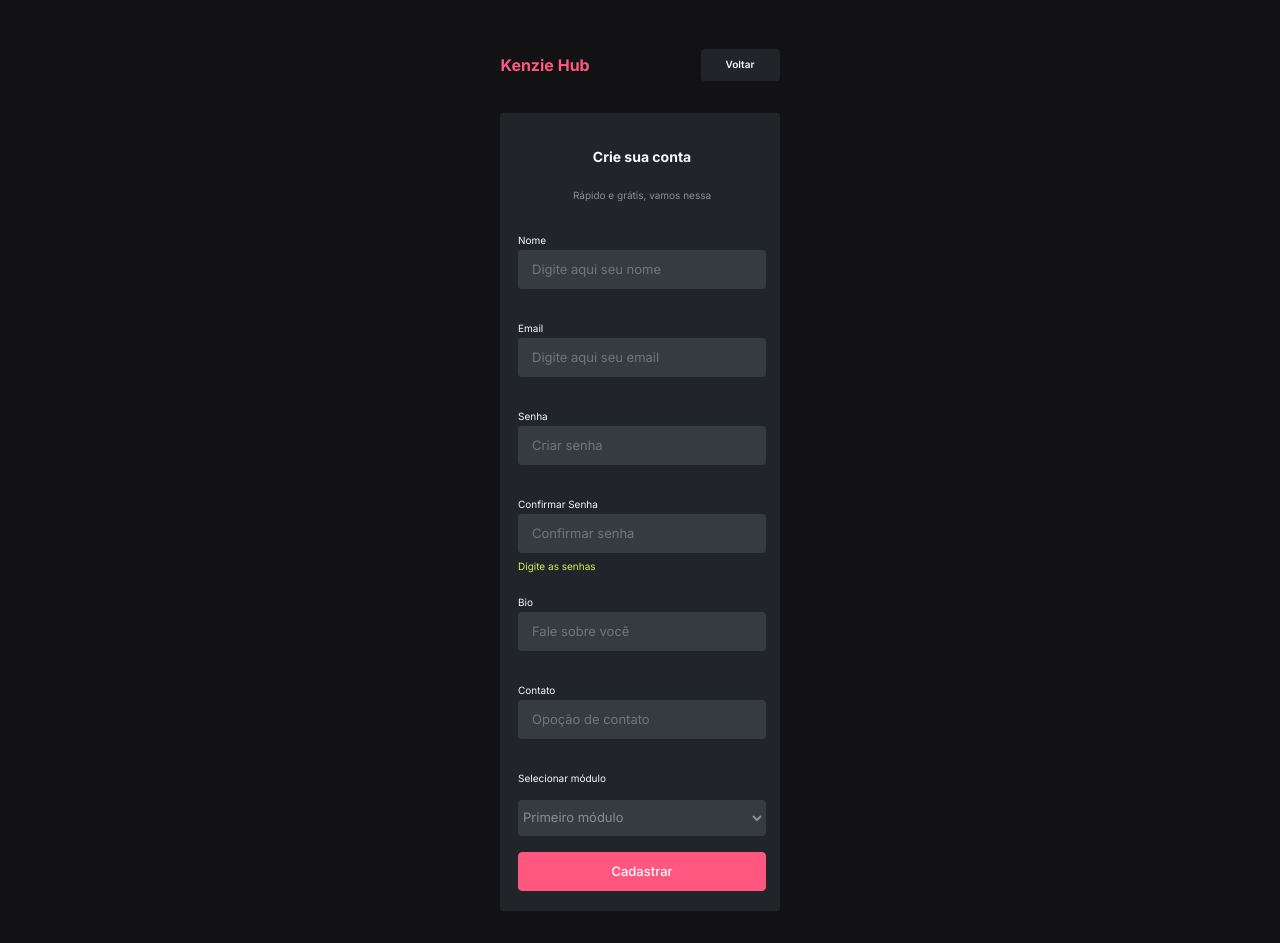
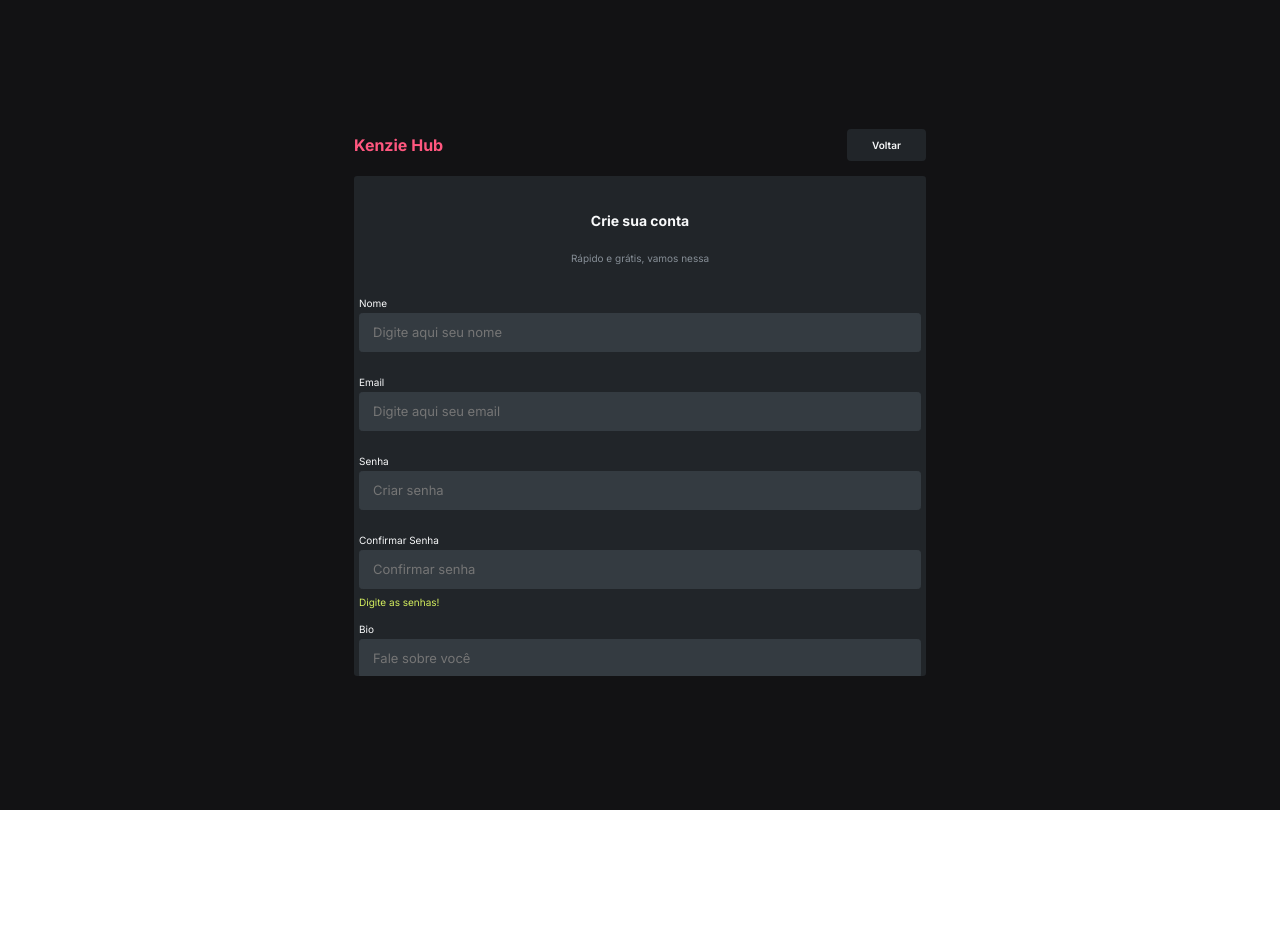
Before and after one commit to Jhhonatta/kenzie-hub-react, a React (Create React App) app: page /record in a window 1280 px wide. After the commit the page ends 810 px from the top, so only its background shows below. Built offline with nearby package versions, Linux system fonts and the light colour scheme.

Commit message:
projeto refatorado

```diff
--- a/src/index.css
+++ b/src/index.css
@@ -5,8 +5,7 @@ body {
     sans-serif;
   -webkit-font-smoothing: antialiased;
   -moz-osx-font-smoothing: grayscale;
-  /* overflow: hidden; */
-  /* aqui */
+  overflow: hidden;
 }
 
 code {
--- a/src/pages/login/index.tsx
+++ b/src/pages/login/index.tsx
@@ -6,7 +6,7 @@ import { yupResolver } from "@hookform/resolvers/yup";
 
 import { BsEye } from "react-icons/bs";
 import { UserContext } from "../../context/UserContext";
-import { useContext } from "react";
+import { useContext, useState } from "react";
 
 import FormSchemaLogin from "../../validations/validationLogin";
 
@@ -21,10 +21,17 @@ const Login = () => {
     resolver: yupResolver(FormSchemaLogin),
   });
 
+  const [showPassword, setShowPassword] = useState(false);
+
+  const handleTogglePassword = () => {
+    setShowPassword(!showPassword);
+  };
+
   return (
     <Containerlogin onSubmit={handleSubmit(onSubmitLogin)}>
       <h1>Kenize Hub</h1>
       <form>
+        <div className="containerForm">
           <p>Login</p>
           <label> Email</label>
 
@@ -33,16 +40,25 @@ const Login = () => {
             placeholder="Email cadastrado"
             {...register("email")}
           />
-        <p className="error"> {errors?.email?.message as unknown as string}</p>
+          <p className="error">
+            {" "}
+            {errors?.email?.message as unknown as string}
+          </p>
 
           <label>Senha</label>
           <div className="divPassword">
             <input
-            type="password"
+              type={showPassword ? "text" : "password"} // Altera o tipo do input
               placeholder="Senha"
               {...register("password")}
             />
-          <BsEye />
+            <button
+              type="button"
+              className="buttonPassword"
+              onClick={handleTogglePassword}
+            >
+              <BsEye className="iconPassword" />
+            </button>
           </div>
           <p className="error">
             {errors?.password?.message as unknown as string}
@@ -60,6 +76,7 @@ const Login = () => {
           >
             Cadastre-se
           </button>
+        </div>
       </form>
     </Containerlogin>
   );
--- a/src/pages/login/style.ts
+++ b/src/pages/login/style.ts
@@ -3,13 +3,13 @@ import styled from "styled-components";
 export const Containerlogin = styled.div`
   display: flex;
   flex-direction: column;
+  justify-content: center;
   align-items: center;
-  width: 90%;
+  width: 100%;
   height: 100vh;
+  overflow: hidden;
 
-  padding-top: 81px;
   font-family: inter;
-  margin-bottom: 51px;
 
   h1 {
     color: rgba(255, 87, 127, 1);
@@ -17,14 +17,26 @@ export const Containerlogin = styled.div`
     margin-bottom: 19.39px;
   }
 
+  .containerForm {
+    display: flex;
+    flex-direction: column;
+    width: 90%;
+    padding-top: 5px;
+  }
+
   form {
     background: rgba(33, 37, 41, 1);
     height: 402px;
+    width: 95%;
     border-radius: 3.21px;
     display: flex;
     flex-direction: column;
     align-items: center;
     height: auto;
+
+    @media (min-width: 400px) {
+      max-width: 400px;
+    }
   }
 
   p {
@@ -32,20 +44,30 @@ export const Containerlogin = styled.div`
     font-weight: 700;
     line-height: 22.46px;
     font-size: 14.44px;
-    margin: 33.69px 128.35px 22.83px 128.35px;
+    text-align: center;
+  }
+
+  .buttonPassword {
+    width: max-content;
+    background-color: transparent;
+    padding: 0px;
+    margin: 0px;
+    border: none;
+    align-items: center;
   }
 
   label {
+    width: 90%;
+
     font-family: Inter;
     font-weight: 400;
-    font-size: 9.77px;
+    font-size: 12px;
     color: rgba(248, 249, 250, 1);
-    margin-right: 240px;
+
     margin-bottom: 18px;
   }
 
   input {
-    width: 80%;
     background-color: rgba(52, 59, 65, 1);
     border: 1px solid rgba(248, 249, 250, 1);
     border-radius: 3.21px;
@@ -53,6 +75,10 @@ export const Containerlogin = styled.div`
     padding: 0px 13px;
     margin-bottom: 9px;
     outline: 0;
+  }
+
+  .iconPassword:hover {
+    color: #ffff33;
   }
 
   input::placeholder {
@@ -67,7 +93,6 @@ export const Containerlogin = styled.div`
   .divPassword {
     background-color: rgba(52, 59, 65, 1);
     border: 1px solid rgba(248, 249, 250, 1);
-    width: 82%;
 
     border-radius: 3.21px;
     display: flex;
@@ -90,13 +115,13 @@ export const Containerlogin = styled.div`
   }
 
   button {
-    width: 90%;
+    width: 100%;
     font-family: Inter;
     font-size: 13px;
     font-weight: 500;
     line-height: 21px;
     color: rgba(255, 255, 255, 1);
-    padding: 8px 110px;
+
     background-color: rgba(255, 87, 127, 1);
     border-radius: 4px;
     border: 1px solid rgba(255, 87, 127, 1);
@@ -121,7 +146,7 @@ export const Containerlogin = styled.div`
     font-size: 13px;
     font-weight: 500;
     line-height: 21px;
-    padding: 8px 91px;
+
     border: 1px solid rgba(134, 142, 150, 1);
     margin-bottom: 36px;
   }
--- a/src/pages/record/index.tsx
+++ b/src/pages/record/index.tsx
@@ -60,6 +60,7 @@ const Record = () => {
 
   return (
     <DivRecord onSubmit={handleSubmit(onSubmitRecord)}>
+      <div className="containerFull">
         <div className="logoAndButton">
           <p>Kenzie Hub</p>
           <button
@@ -75,6 +76,7 @@ const Record = () => {
         <form>
           <h3>Crie sua conta</h3>
           <h4>Rápido e grátis, vamos nessa</h4>
+          <div className="containerLabel">
             <label>
               Nome
               <input
@@ -117,9 +119,9 @@ const Record = () => {
                 }}
               />
               {(!valueConfirmPassword && !valuePassword && (
-            <p>Digite as senhas</p>
+                <p>Digite as senhas!</p>
               )) ||
-            (!passwordMatch && <p>Senhas incompatíveis</p>) ||
+                (!passwordMatch && <p>Senhas incompatíveis.</p>) ||
                 (passwordMatch === true && <p>Senhas compatíveis.</p>)}
             </label>
 
@@ -149,8 +151,10 @@ const Record = () => {
               <option>Segundo módulo</option>
               <option>Terceiro módulo</option>
             </select>
+          </div>
           <button>Cadastrar</button>
         </form>
+      </div>
     </DivRecord>
   );
 };
--- a/src/pages/record/style.ts
+++ b/src/pages/record/style.ts
@@ -1,20 +1,28 @@
 import styled from "styled-components";
 
 export const DivRecord = styled.div`
-  width: 310px;
-  margin-top: 49px;
+  width: 100%;
+  height: 100vh;
+
   display: flex;
+  flex-direction: column;
+  justify-content: center;
   align-items: center;
-  flex-direction: column;
+  padding-top: 10px;
 
   .logoAndButton {
-    width: 90%;
+    width: 100%;
+    margin: 0 auto;
     color: #ff577f;
     display: flex;
     align-items: center;
     font-family: Inter;
     font-weight: 700;
     justify-content: space-between;
+
+    @media (min-width: 562px) {
+      max-width: 572px;
+    }
   }
 
   .logoAndButton > button {
@@ -31,14 +39,46 @@ export const DivRecord = styled.div`
     cursor: pointer;
   }
 
+  .containerFull {
+    width: 90%;
+    overflow-y: auto;
+    display: flex;
+    justify-content: center;
+    flex-direction: column;
+  }
+
   form {
     display: flex;
     flex-direction: column;
-    width: 80%;
+    width: 100%;
     background-color: rgba(33, 37, 41, 1);
-    padding: 0px 14px 0px 17.99px;
+    padding: 0px 5px;
     border-radius: 3.2px;
-    margin: 31.62px;
+    margin: 15px auto;
+    overflow-y: auto;
+
+    @media (min-width: 562px) {
+      max-width: 562px;
+      max-height: 500px;
+    }
+
+    ::-webkit-scrollbar {
+      width: 8px;
+    }
+
+    ::-webkit-scrollbar-thumb {
+      background-color: rgba(255, 255, 255, 0.3);
+      border-radius: 4px;
+    }
+
+    ::-webkit-scrollbar-thumb:hover {
+      background-color: rgba(255, 255, 255, 0.5);
+    }
+
+    ::-webkit-scrollbar-track {
+      background-color: rgba(0, 0, 0, 0.2);
+      border-radius: 4px;
+    }
 
     h3 {
       color: rgba(248, 249, 250, 1);
@@ -93,6 +133,7 @@ export const DivRecord = styled.div`
     }
 
     select {
+      width: 100%;
       margin-bottom: 16px;
       background-color: rgba(52, 59, 65, 1);
       border: 0.97px solid rgba(52, 59, 65, 1);
```
Lines whose indentation alone changed are shown as unchanged.
